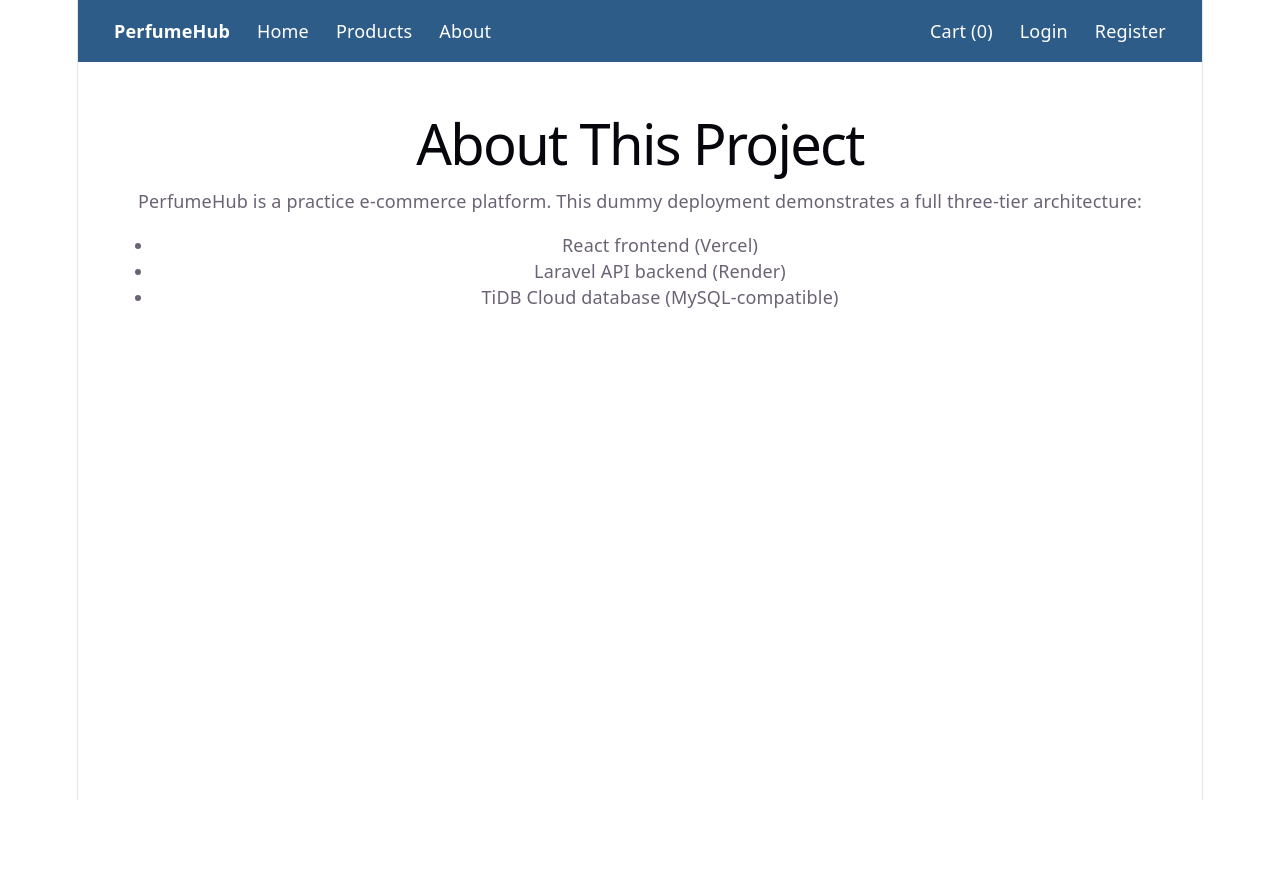
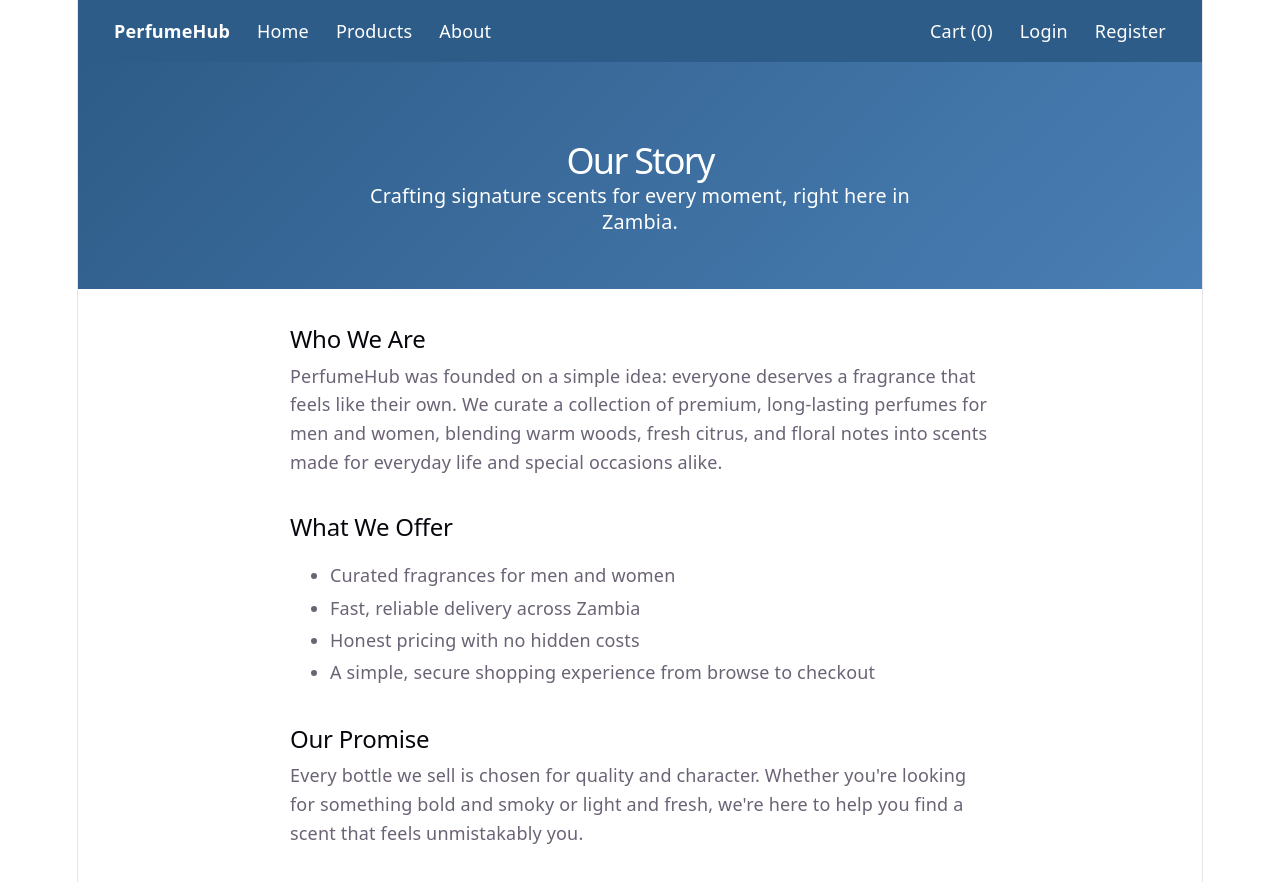
Before and after one commit to brucenzala/perfumehub-web-demo, a React (Vite) app: page /about in a window 1280 px wide. Before the commit the page ends 800 px from the top, so only its background shows below. Built offline with nearby package versions, Linux system fonts and the light colour scheme.

Commit message:
Add Men/Women filter tabs, update About page, fix dark-mode text contrast

```diff
--- a/src/pages/About.jsx
+++ b/src/pages/About.jsx
@@ -1,13 +1,45 @@
 function About() {
   return (
-    <div style={{ padding: "2rem" }}>
-      <h1>About This Project</h1>
-      <p>PerfumeHub is a practice e-commerce platform. This dummy deployment demonstrates a full three-tier architecture:</p>
-      <ul>
-        <li>React frontend (Vercel)</li>
-        <li>Laravel API backend (Render)</li>
-        <li>TiDB Cloud database (MySQL-compatible)</li>
-      </ul>
+    <div>
+      <div
+        style={{
+          background: "linear-gradient(135deg, #2E5C88, #4A7FB5)",
+          color: "white",
+          padding: "3rem 2rem",
+          textAlign: "center",
+        }}
+      >
+        <h1 style={{ fontSize: "2rem", marginBottom: "0.5rem", color: "white" }}>Our Story</h1>
+        <p style={{ fontSize: "1.1rem", maxWidth: 600, margin: "0 auto", color: "white" }}>
+          Crafting signature scents for every moment, right here in Zambia.
+        </p>
+      </div>
+
+      <div style={{ padding: "2rem", maxWidth: 700, margin: "0 auto", textAlign: "left" }}>
+        <h2>Who We Are</h2>
+        <p style={{ color: "var(--text)", lineHeight: 1.6 }}>
+          PerfumeHub was founded on a simple idea: everyone deserves a
+          fragrance that feels like their own. We curate a collection of
+          premium, long-lasting perfumes for men and women, blending warm
+          woods, fresh citrus, and floral notes into scents made for
+          everyday life and special occasions alike.
+        </p>
+
+        <h2 style={{ marginTop: "2rem" }}>What We Offer</h2>
+        <ul style={{ color: "var(--text)", lineHeight: 1.8 }}>
+          <li>Curated fragrances for men and women</li>
+          <li>Fast, reliable delivery across Zambia</li>
+          <li>Honest pricing with no hidden costs</li>
+          <li>A simple, secure shopping experience from browse to checkout</li>
+        </ul>
+
+        <h2 style={{ marginTop: "2rem" }}>Our Promise</h2>
+        <p style={{ color: "var(--text)", lineHeight: 1.6 }}>
+          Every bottle we sell is chosen for quality and character. Whether
+          you're looking for something bold and smoky or light and fresh,
+          we're here to help you find a scent that feels unmistakably you.
+        </p>
+      </div>
     </div>
   );
 }
--- a/src/pages/Products.jsx
+++ b/src/pages/Products.jsx
@@ -7,6 +7,7 @@ function Products() {
   const [loading, setLoading] = useState(true);
   const [error, setError] = useState(null);
   const [addedId, setAddedId] = useState(null);
+  const [filter, setFilter] = useState("All");
   const { addToCart } = useCart();
   useEffect(() => {
     fetch(`${API_URL}/products`)
@@ -29,11 +30,36 @@ function Products() {
 
   if (loading) return <div style={{ padding: "2rem" }}>Loading products...</div>;
   if (error) return <div style={{ padding: "2rem", color: "red" }}>Error: {error}</div>;
+
+  const categories = ["All", "Men", "Women"];
+  const filteredProducts = filter === "All" ? products : products.filter((p) => p.category === filter);
+
   return (
     <div style={{ padding: "2rem" }}>
       <h1>Our Perfumes</h1>
-      <div style={{ display: "grid", gridTemplateColumns: "repeat(auto-fill, minmax(220px, 1fr))", gap: "1.5rem", marginTop: "1.5rem" }}>
-        {products.map((product) => (
+
+      <div style={{ display: "flex", gap: "0.5rem", marginBottom: "1.5rem" }}>
+        {categories.map((cat) => (
+          <button
+            key={cat}
+            onClick={() => setFilter(cat)}
+            style={{
+              padding: "0.5rem 1rem",
+              borderRadius: "20px",
+              border: filter === cat ? "2px solid #2E5C88" : "1px solid #ccc",
+              background: filter === cat ? "#2E5C88" : "transparent",
+              color: filter === cat ? "white" : "var(--text-h)",
+              cursor: "pointer",
+              fontWeight: filter === cat ? "bold" : "normal",
+            }}
+          >
+            {cat}
+          </button>
+        ))}
+      </div>
+
+      <div style={{ display: "grid", gridTemplateColumns: "repeat(auto-fill, minmax(220px, 1fr))", gap: "1.5rem" }}>
+        {filteredProducts.map((product) => (
           <div key={product.id} style={{ border: "1px solid #ddd", borderRadius: "8px", padding: "1rem" }}>
             {product.image_url ? (
               <img
@@ -51,8 +77,8 @@ function Products() {
                 {product.name}
               </Link>
             </h3>
-            <p style={{ fontSize: "0.85rem", color: "#666", minHeight:"40px" }}>{product.description}</p>
-            <p style={{ fontWeight: "bold" }}>ZMW {product.price}</p>
+            <p style={{ fontSize: "0.85rem", color: "var(--text)", minHeight:"40px" }}>{product.description}</p>
+            <p style={{ fontWeight: "bold", color: "var(--text-h)" }}>ZMW {product.price}</p>
             <button
               onClick={() => handleAddToCart(product)}
               style={{ width: "100%", padding: "0.5rem", background: addedId === product.id ? "#2f9e44" : "#2E5C88", color: "white", border: "none", borderRadius: "4px", cursor: "pointer" }}
@@ -62,6 +88,10 @@ function Products() {
           </div>
         ))}
       </div>
+
+      {filteredProducts.length === 0 && (
+        <p style={{ color: "var(--text)", marginTop: "1rem" }}>No products in this category yet.</p>
+      )}
     </div>
   );
 }
```
